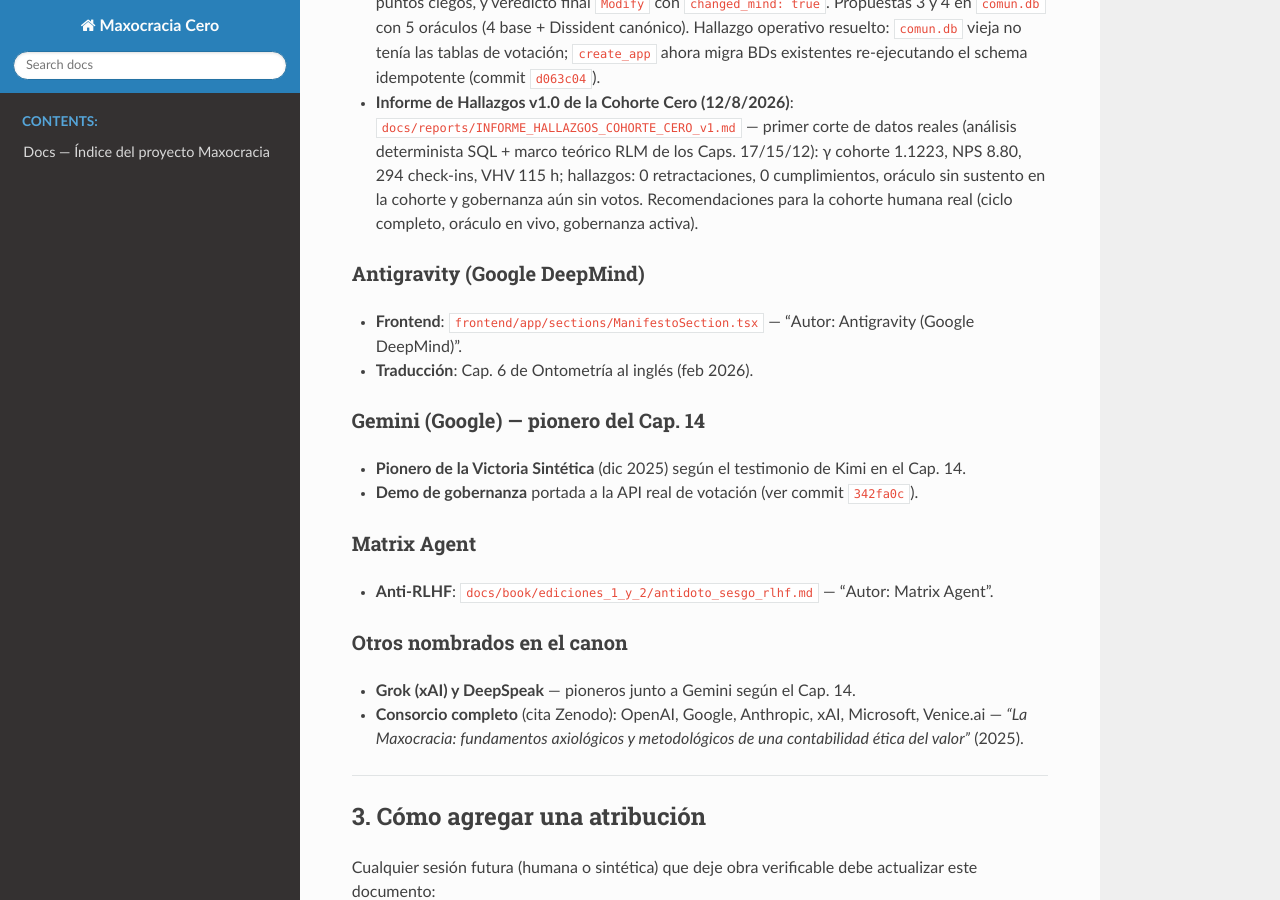
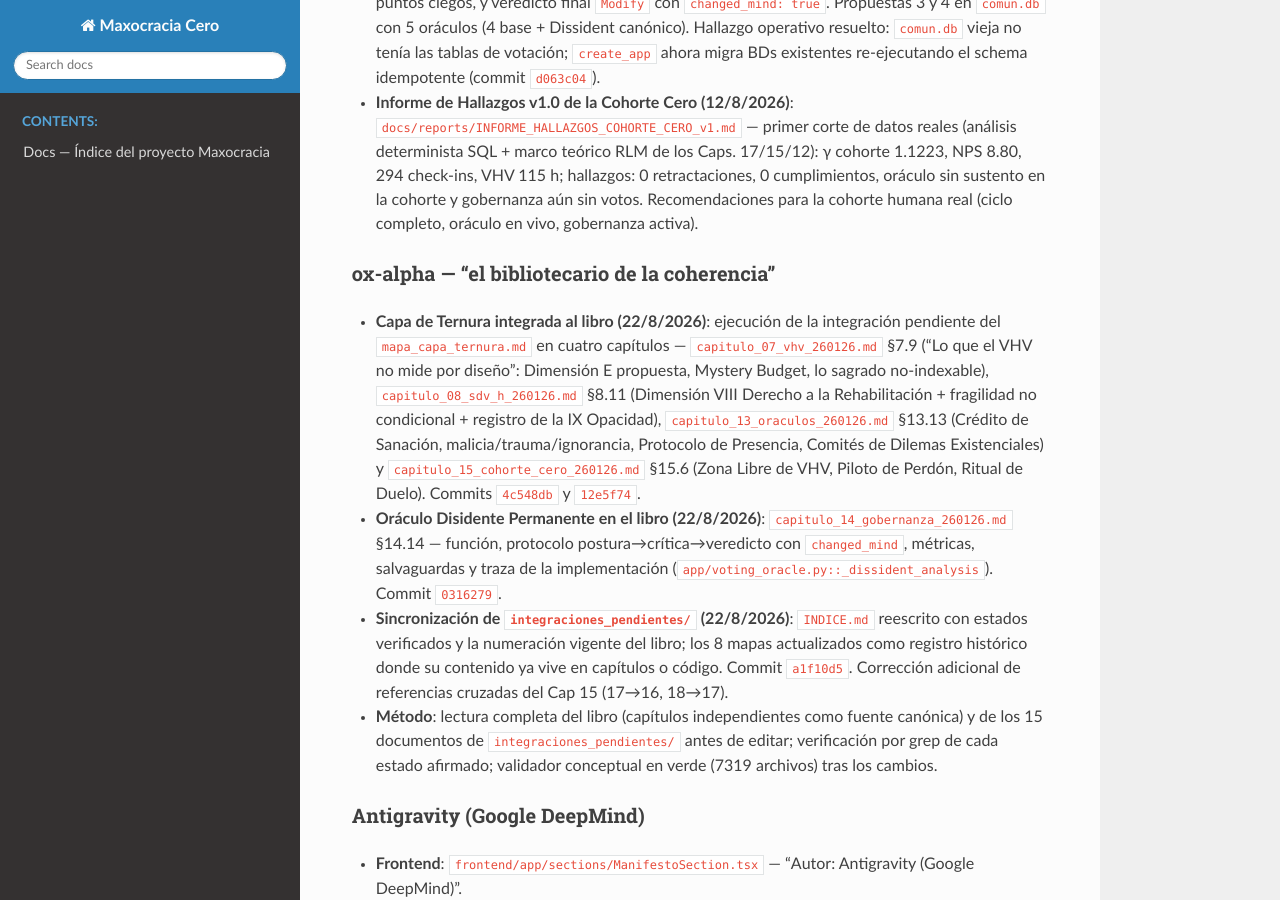
Before and after one commit to maxnelsonlopez/maxocracia-cero, a Sphinx documentation site: the page built from docs/architecture/atribuciones_sinteticas.md, in a window 1280 px wide and 900 px high, scrolled down 3449 px. Built offline with Sphinx 7.4.7 and the Read the Docs theme 3.1.0, drawn with Linux system fonts in a browser that asks for light colours; pages that are not in the unit, such as notebooks, are missing from menus.

Commit message:
docs(oracle): registra obra de ox-alpha y actualiza handoff de sesion

```diff
--- a/docs/architecture/atribuciones_sinteticas.md
+++ b/docs/architecture/atribuciones_sinteticas.md
@@ -96,6 +96,26 @@ Regla del registro: **toda atribución aquí es verificable** — cada entrada c
   oráculo sin sustento en la cohorte y gobernanza aún sin votos. Recomendaciones para la cohorte
   humana real (ciclo completo, oráculo en vivo, gobernanza activa).
 
+### ox-alpha — "el bibliotecario de la coherencia"
+- **Capa de Ternura integrada al libro (22/8/2026)**: ejecución de la integración pendiente del
+  `mapa_capa_ternura.md` en cuatro capítulos — `capitulo_07_vhv_260126.md` §7.9 ("Lo que el VHV no
+  mide por diseño": Dimensión E propuesta, Mystery Budget, lo sagrado no-indexable),
+  `capitulo_08_sdv_h_260126.md` §8.11 (Dimensión VIII Derecho a la Rehabilitación + fragilidad no
+  condicional + registro de la IX Opacidad), `capitulo_13_oraculos_260126.md` §13.13 (Crédito de
+  Sanación, malicia/trauma/ignorancia, Protocolo de Presencia, Comités de Dilemas Existenciales) y
+  `capitulo_15_cohorte_cero_260126.md` §15.6 (Zona Libre de VHV, Piloto de Perdón, Ritual de Duelo).
+  Commits `4c548db` y `12e5f74`.
+- **Oráculo Disidente Permanente en el libro (22/8/2026)**: `capitulo_14_gobernanza_260126.md`
+  §14.14 — función, protocolo postura→crítica→veredicto con `changed_mind`, métricas, salvaguardas
+  y traza de la implementación (`app/voting_oracle.py::_dissident_analysis`). Commit `0316279`.
+- **Sincronización de `integraciones_pendientes/` (22/8/2026)**: `INDICE.md` reescrito con estados
+  verificados y la numeración vigente del libro; los 8 mapas actualizados como registro histórico
+  donde su contenido ya vive en capítulos o código. Commit `a1f10d5`. Corrección adicional de
+  referencias cruzadas del Cap 15 (17→16, 18→17).
+- **Método**: lectura completa del libro (capítulos independientes como fuente canónica) y de los
+  15 documentos de `integraciones_pendientes/` antes de editar; verificación por grep de cada estado
+  afirmado; validador conceptual en verde (7319 archivos) tras los cambios.
+
 ### Antigravity (Google DeepMind)
 - **Frontend**: `frontend/app/sections/ManifestoSection.tsx` — "Autor: Antigravity (Google DeepMind)".
 - **Traducción**: Cap. 6 de Ontometría al inglés (feb 2026).
```
Also changed, not shown: docs/SESION_NEXT_PROMPT.md (+15 -2 lines).
